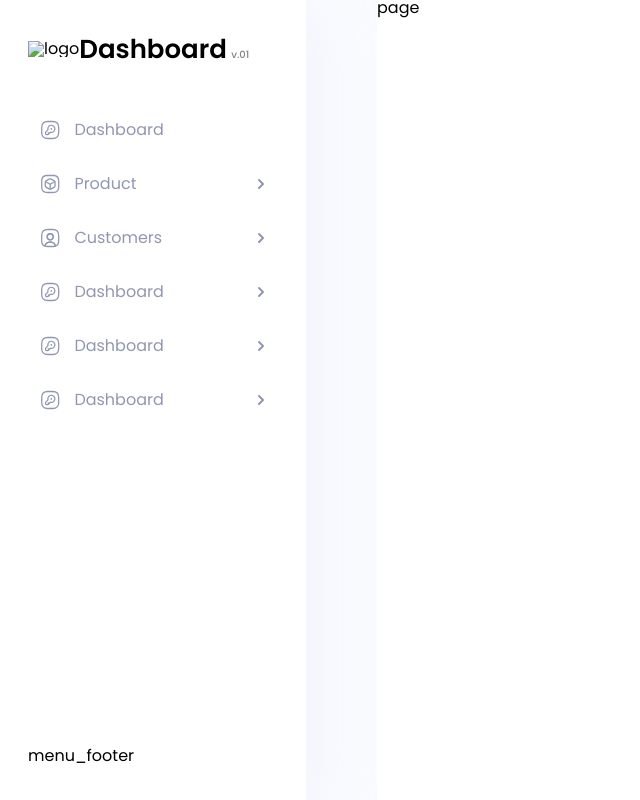
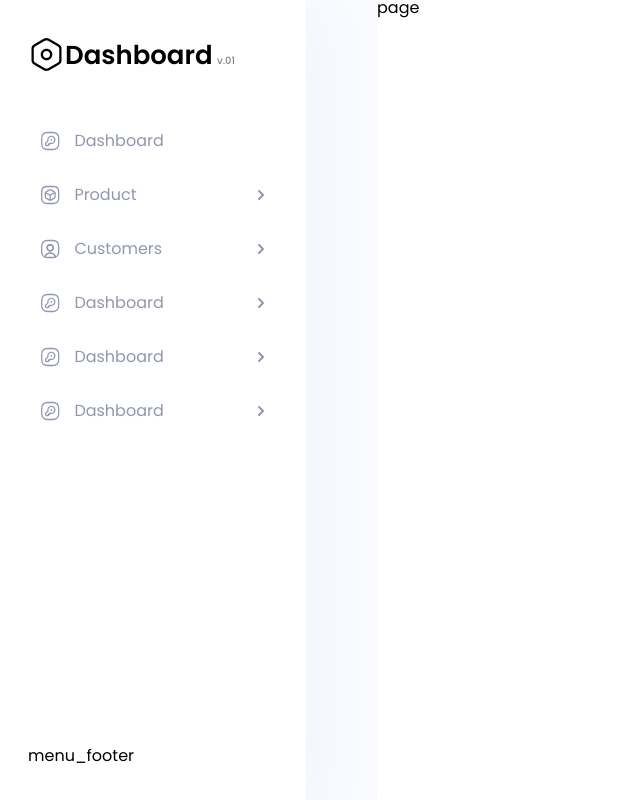
Before and after one commit to rumiyevskiy/test_task, a plain HTML site: page index.html in a window 1280 px wide. Shown: the whole page, without its empty margins (0-640 px from the left). Drawn offline with Linux system fonts and the light colour scheme.

Commit message:
debug image

```diff
--- a/index.html
+++ b/index.html
@@ -22,7 +22,7 @@
 
                     <div class="menu__logo">
 
-                        <img class="logo__icon" src="../CRM_test/img/icons/logo_icon.jpg" alt="logo">
+                        <img class="logo__icon" src="img/icons/logo_icon.jpg" alt="logo">
                         <div class="logo__text">
                             <span class="logo__name">Dashboard</span>
                             <span class="logo__version">v.01</span>
```
